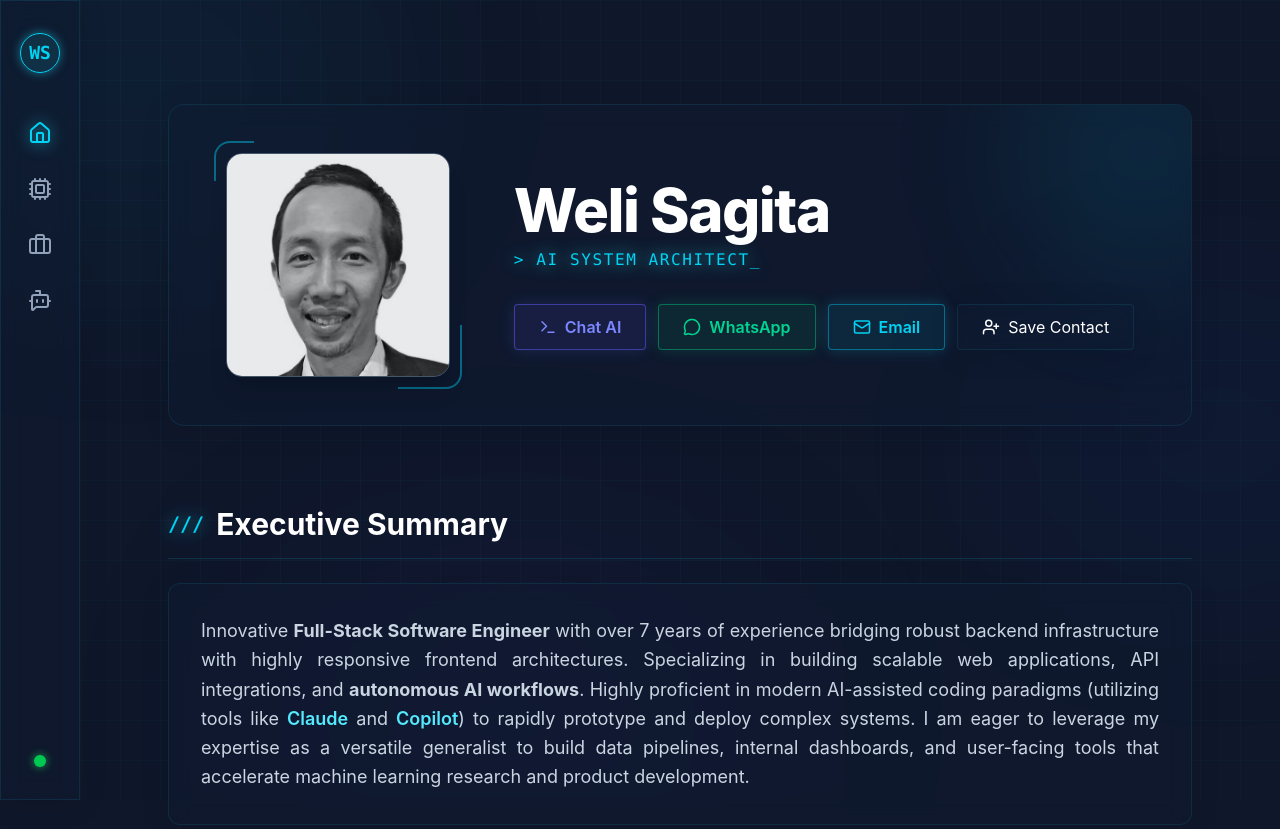
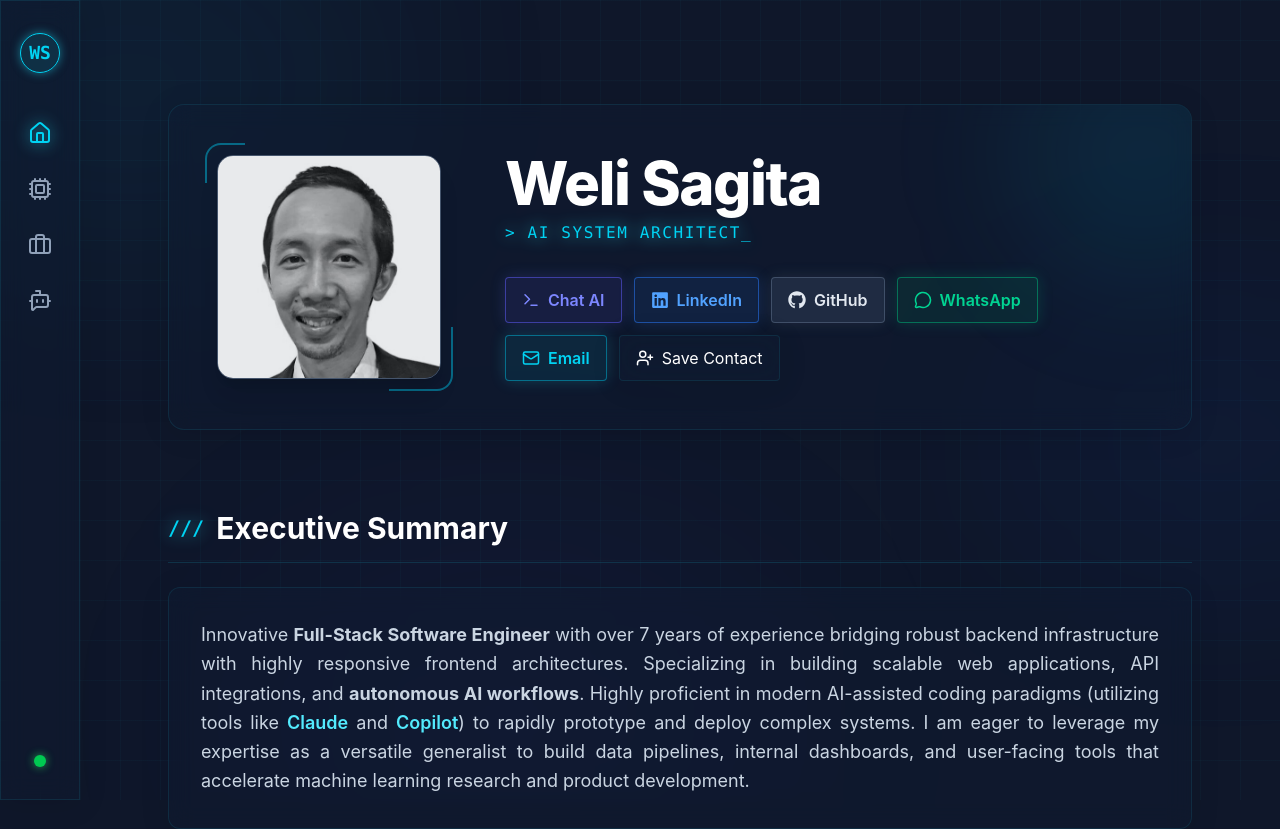
Before and after one commit to Welisagita/welisagita.github.io, a React (Vite) app: page / in a window 1280 px wide. Shown: the top 829 px of the page. Built offline with nearby package versions, Linux system fonts and the light colour scheme.

Commit message:
Update button

```diff
--- a/package.json
+++ b/package.json
@@ -14,9 +14,10 @@
   "dependencies": {
     "@tailwindcss/vite": "^4.3.3",
     "firebase": "^12.17.1",
-    "lucide-react": "^1.29.0",
+    "lucide-react": "^1.30.0",
     "react": "^19.2.8",
     "react-dom": "^19.2.8",
+    "react-icons": "^5.7.0",
     "react-router-dom": "^7.18.2"
   },
   "devDependencies": {
--- a/src/components/Experience.jsx
+++ b/src/components/Experience.jsx
@@ -1,6 +1,6 @@
 import { useState, useEffect } from "react";
 import { Link } from "react-router-dom"; // Tambahan untuk navigasi
-import { DatabaseBackup, Loader2, Home, Cpu } from "lucide-react"; // Tambahan ikon navigasi
+import { Terminal, DatabaseBackup, Loader2, Home, Cpu } from "lucide-react"; // Tambahan ikon navigasi
 import { db } from "../firebase";
 import { collection, getDocs, doc, setDoc } from "firebase/firestore";
 
@@ -203,6 +203,13 @@ export default function Experience() {
           ========================================= */}
       {!isLoading && experiences.length > 0 && (
         <div className="mt-16 border-t border-cyan-900/50 pt-10 flex flex-col sm:flex-row gap-6 w-full justify-end">
+          {/* Tombol Lanjut ke Chat AI */}
+          <Link
+              to="/ai-chat"
+              className="px-4 py-2.5 bg-indigo-500/10 border border-indigo-500/50 text-indigo-400 rounded hover:bg-indigo-500 hover:text-white transition-all font-semibold shadow-[0_0_15px_rgba(99,102,241,0.2)] flex items-center justify-center gap-2"
+            >
+              <Terminal size={18} /> Chat AI
+            </Link>
           {/* Tombol kembali ke Profile (Hero) */}
           <Link
             to="/"
--- a/src/components/Hero.jsx
+++ b/src/components/Hero.jsx
@@ -1,9 +1,10 @@
 import { Link } from "react-router-dom";
 import { BrainCircuit, Code2, Database, Cloud, ShieldCheck, MessageCircle, Mail, User, UserPlus, Briefcase, Cpu, Terminal } from "lucide-react";
+// MENGGUNAKAN REACT-ICONS (Sangat stabil dan anti-error)
+import { FaLinkedin, FaGithub } from "react-icons/fa";
 
 export default function Hero() {
 
-  // Fungsi untuk men-download kontak (vCard)
   const handleSaveContact = () => {
     const vcard = `BEGIN:VCARD
 VERSION:3.0
@@ -99,19 +100,38 @@ END:VCARD`;
 
           <div className="flex flex-col sm:flex-row flex-wrap gap-3 justify-center md:justify-start w-full">
 
-            {/* Tombol AI Chat (Baru) */}
             <Link
               to="/ai-chat"
-              className="px-6 py-2.5 bg-indigo-500/10 border border-indigo-500/50 text-indigo-400 rounded hover:bg-indigo-500 hover:text-white transition-all font-semibold shadow-[0_0_15px_rgba(99,102,241,0.2)] flex items-center justify-center gap-2"
+              className="px-4 py-2.5 bg-indigo-500/10 border border-indigo-500/50 text-indigo-400 rounded hover:bg-indigo-500 hover:text-white transition-all font-semibold shadow-[0_0_15px_rgba(99,102,241,0.2)] flex items-center justify-center gap-2"
             >
               <Terminal size={18} /> Chat AI
             </Link>
+
+            {/* Tombol LinkedIn (Diambil dari react-icons/fa) */}
+            <a
+              href="https://www.linkedin.com/in/weli-sagita/"
+              target="_blank"
+              rel="noopener noreferrer"
+              className="px-4 py-2.5 bg-blue-500/10 border border-blue-500/50 text-blue-400 rounded hover:bg-blue-600 hover:text-white transition-all font-semibold shadow-[0_0_15px_rgba(59,130,246,0.2)] flex items-center justify-center gap-2"
+            >
+              <FaLinkedin size={18} /> LinkedIn
+            </a>
+
+            {/* Tombol GitHub (Diambil dari react-icons/fa) */}
+            <a
+              href="https://github.com/Welisagita"
+              target="_blank"
+              rel="noopener noreferrer"
+              className="px-4 py-2.5 bg-slate-700/50 border border-slate-500/50 text-slate-200 rounded hover:bg-slate-600 hover:text-white transition-all font-semibold shadow-[0_0_15px_rgba(100,116,139,0.2)] flex items-center justify-center gap-2"
+            >
+              <FaGithub size={18} /> GitHub
+            </a>
 
             <a
               href="https://wa.me/628119207940"
               target="_blank"
               rel="noreferrer"
-              className="px-6 py-2.5 bg-emerald-500/10 border border-emerald-500/50 text-emerald-400 rounded hover:bg-emerald-500 hover:text-slate-900 transition-all font-semibold shadow-[0_0_15px_rgba(16,185,129,0.2)] flex items-center justify-center gap-2"
+              className="px-4 py-2.5 bg-emerald-500/10 border border-emerald-500/50 text-emerald-400 rounded hover:bg-emerald-500 hover:text-slate-900 transition-all font-semibold shadow-[0_0_15px_rgba(16,185,129,0.2)] flex items-center justify-center gap-2"
             >
               <MessageCircle size={18} /> WhatsApp
             </a>
@@ -120,14 +140,14 @@ END:VCARD`;
               href="mailto:welipalumbo@gmail.com"
               target="_blank"
               rel="noopener noreferrer"
-              className="px-6 py-2.5 bg-cyan-500/10 border border-cyan-500/50 text-cyan-400 rounded hover:bg-cyan-400 hover:text-slate-900 transition-all font-semibold shadow-[0_0_15px_rgba(34,211,238,0.2)] flex items-center justify-center gap-2"
+              className="px-4 py-2.5 bg-cyan-500/10 border border-cyan-500/50 text-cyan-400 rounded hover:bg-cyan-400 hover:text-slate-900 transition-all font-semibold shadow-[0_0_15px_rgba(34,211,238,0.2)] flex items-center justify-center gap-2"
             >
               <Mail size={18} /> Email
             </a>
 
             <button
               onClick={handleSaveContact}
-              className="px-6 py-2.5 glass-panel text-white rounded hover:bg-slate-800/50 transition-all border border-slate-700/50 hover:border-cyan-500/50 flex items-center justify-center gap-2"
+              className="px-4 py-2.5 glass-panel text-white rounded hover:bg-slate-800/50 transition-all border border-slate-700/50 hover:border-cyan-500/50 flex items-center justify-center gap-2"
             >
               <UserPlus size={18} /> Save Contact
             </button>
@@ -210,6 +230,12 @@ END:VCARD`;
       <div className="mt-20 w-full max-w-5xl flex flex-col items-end">
         <div className="flex flex-col sm:flex-row gap-6 w-full justify-end">
           <Link
+              to="/ai-chat"
+              className="px-4 py-2.5 bg-indigo-500/10 border border-indigo-500/50 text-indigo-400 rounded hover:bg-indigo-500 hover:text-white transition-all font-semibold shadow-[0_0_15px_rgba(99,102,241,0.2)] flex items-center justify-center gap-2"
+            >
+              <Terminal size={18} /> Chat AI
+            </Link>
+          <Link
             to="/experience"
             className="px-8 py-4 bg-slate-800/50 border border-cyan-500/30 text-slate-200 rounded-lg hover:bg-cyan-900/30 hover:border-cyan-400 hover:text-cyan-300 transition-all font-semibold shadow-lg flex items-center justify-center gap-3 w-full sm:w-auto group"
           >
--- a/src/components/Projects.jsx
+++ b/src/components/Projects.jsx
@@ -1,6 +1,6 @@
 import { useState, useEffect } from "react";
 import { Link } from "react-router-dom"; // Tambahan untuk navigasi
-import { ExternalLink, DatabaseBackup, Loader2, Home, Briefcase } from "lucide-react"; // Tambahan ikon Home & Briefcase
+import { Terminal, ExternalLink, DatabaseBackup, Loader2, Home, Briefcase } from "lucide-react"; // Tambahan ikon Home & Briefcase
 import { db } from "../firebase";
 import { collection, getDocs, doc, setDoc } from "firebase/firestore";
 
@@ -229,6 +229,13 @@ export default function Projects() {
           ========================================= */}
       {!isLoading && projectsData.length > 0 && (
         <div className="mt-20 border-t border-cyan-900/50 pt-10 flex flex-col sm:flex-row gap-6 w-full justify-end">
+          {/* Tombol lanjut ke Chat AI */}
+          <Link
+              to="/ai-chat"
+              className="px-4 py-2.5 bg-indigo-500/10 border border-indigo-500/50 text-indigo-400 rounded hover:bg-indigo-500 hover:text-white transition-all font-semibold shadow-[0_0_15px_rgba(99,102,241,0.2)] flex items-center justify-center gap-2"
+            >
+              <Terminal size={18} /> Chat AI
+            </Link>
           {/* Tombol kembali ke Profile (Hero) */}
           <Link
             to="/"
```
Also changed, not shown: 1 other file (tests, documents, lock files or other folders).
